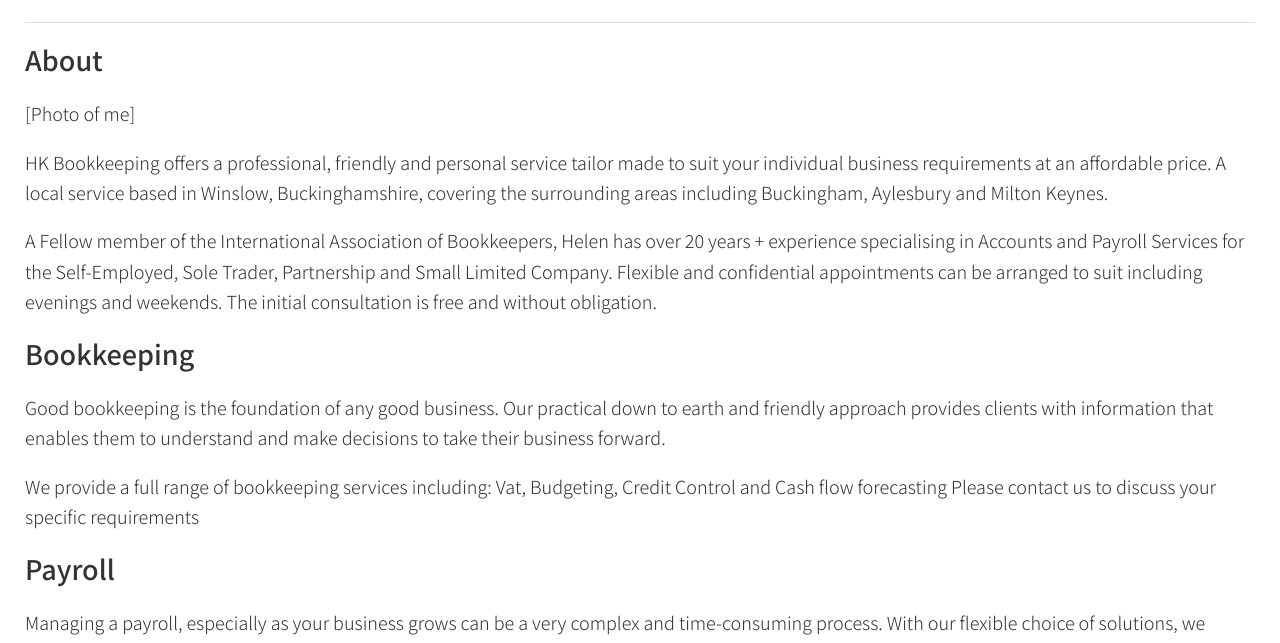
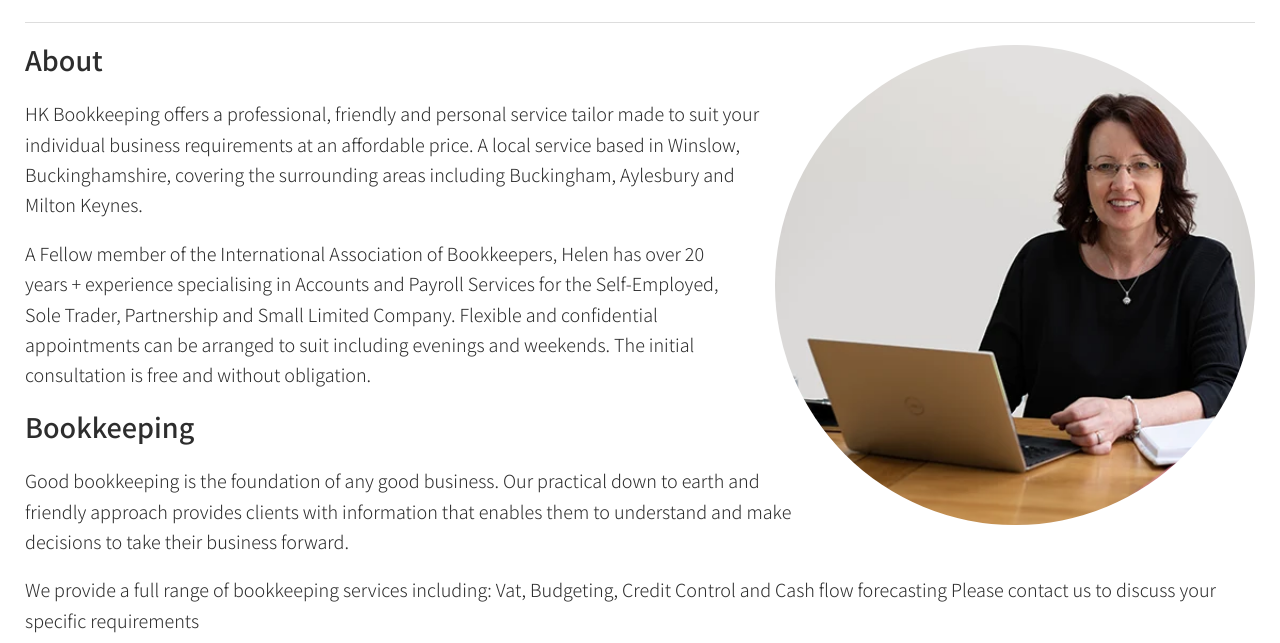
Before and after one commit to techmatt101/hk-bookkeeping, a website built with Parcel: page src/index.html in a window 1280 px wide. Shown: the part 148-791 px from the top of the page. Built offline with nearby package versions, Linux system fonts and the light colour scheme; some packages are replaced by stand-ins of ours.

Commit message:
added images of helen to the site

```diff
--- a/src/index.html
+++ b/src/index.html
@@ -4,6 +4,7 @@
     <meta charset="UTF-8">
     <title>HK Bookkeeping</title>
     <meta name="viewport" content="width=device-width, initial-scale=1">
+    <link rel='shortcut icon' type='image/x-icon' href='favicon.ico' />
     <link rel="stylesheet" href="styles/main.pcss">
     <link href="https://fonts.googleapis.com/css2?family=Noto+Sans+JP:wght@300;500&display=swap" rel="stylesheet">
 </head>
--- a/src/partials/about.html
+++ b/src/partials/about.html
@@ -1,5 +1,11 @@
+<picture class="photo">
+    <source srcset="/assets/helen-kemp.webp 1x, /assets/helen-kemp-@x2.webp 2x" type="image/webp">
+    <source srcset="/assets/helen-kemp.jpg 1x, /assets/helen-kemp-@x2.jpg 2x" type="image/jpg">
+    <img src="/assets/helen-kemp.jpg" alt="Helen Kemp" width="600" height="450" />
+</picture>
+
 <h2>About</h2>
-[Photo of me]
+
 <p>
     HK Bookkeeping offers a professional, friendly and personal service tailor made to suit your individual business
     requirements at an affordable price.
--- a/src/styles/main.pcss
+++ b/src/styles/main.pcss
@@ -1,11 +1,17 @@
 body {
     background: #fff;
-    color: #333;
+    color: #2D2D2D;
     margin: 0;
     font-family: 'Noto Sans JP', sans-serif;
     font-size: 1.125rem;
     font-weight: 300;
     line-height: 1.9rem;
+
+/*    @media (prefers-color-scheme: dark) {
+        background: #2D2D2D;
+        color: #fff;
+    }*/
+
 }
 
 h1, h2, h3, h4, h5,
@@ -39,5 +45,21 @@
             display: block;
         }
     }
+}
+
+.photo {
+    width: 480px;
+    height: 480px;
+    margin-left: 50px;
+    display: flex;
+    shape-outside: circle(50%);
+    float: right;
+
+    img {
+        object-fit: cover;
+        height: auto;
+        width:100%;
+        border-radius: 50%;
+    }
 
 }
```
Also changed, not shown: src/assets/helen-kemp-@x2.jpg (added), src/assets/helen-kemp-@x2.webp (added), src/assets/helen-kemp.jpg (added), src/assets/helen-kemp.webp (added), src/favicon.ico (added).
